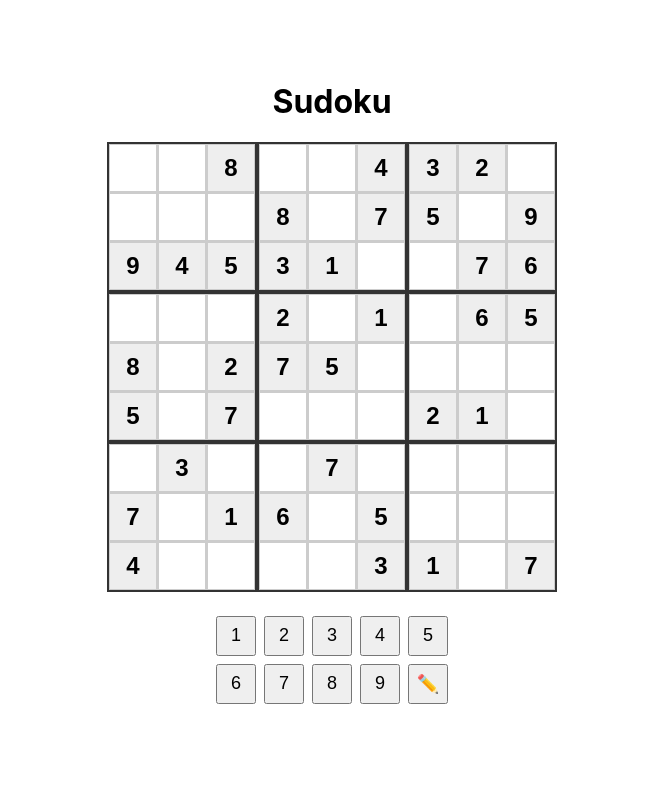
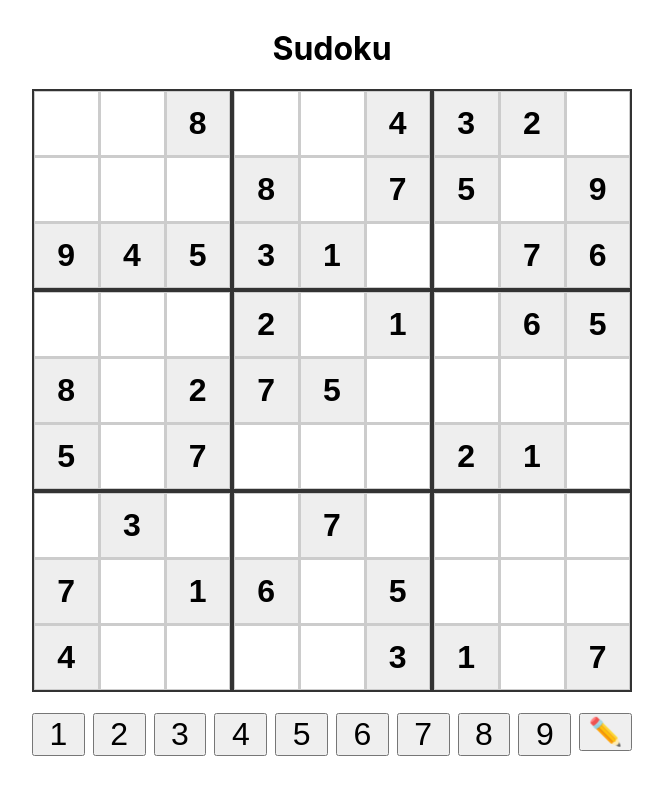
Before and after one commit to SuezD/sudoku, a React (Create React App) app: page / in a window 1280 px wide. Shown: the top 794 px of the page, without its empty margins (308-971 px from the left). Built offline with nearby package versions, Linux system fonts and the light colour scheme.

Commit message:
Style change

```diff
--- a/src/App.tsx
+++ b/src/App.tsx
@@ -103,7 +103,7 @@ function App() {
         selectedValue={selectedValue}
         selectedCell={selectedCell}
       />
-      <div style={{ marginTop: 24 }}>
+      <div style={{ marginTop: 24, width: '100%', maxWidth: 600 }}>
         <NumberPad onNumberClick={handleNumberClick} onPencilClick={() => setPencilMode(!pencilMode)} pencilMode={pencilMode} />
       </div>
       <div style={{ minHeight: 24, marginTop: 12, color: valid ? 'green' : 'red', fontWeight: 'bold', display: 'flex', alignItems: 'center', justifyContent: 'center' }}>
--- a/src/components/Cell.tsx
+++ b/src/components/Cell.tsx
@@ -61,8 +61,9 @@ const Cell: React.FC<CellProps> = ({ value, row, col, onChange, onSelect, select
   return (
     <div
       style={{
-        width: '2em',
-        height: '2em',
+        width: '100%',
+        height: '100%',
+        aspectRatio: '1 / 1',
         display: 'flex',
         alignItems: 'center',
         justifyContent: 'center',
@@ -74,7 +75,7 @@ const Cell: React.FC<CellProps> = ({ value, row, col, onChange, onSelect, select
           : readOnly
           ? '#eee'
           : '#fff',
-        fontSize: '1.5em',
+        fontSize: '2em',
         position: 'relative',
         boxSizing: 'border-box',
       }}
--- a/src/components/GameBoard.tsx
+++ b/src/components/GameBoard.tsx
@@ -31,8 +31,8 @@ const GameBoard: React.FC<GameBoardProps> = ({ board, onChange, onCellSelect, se
   }
 
   return (
-    <div style={{ display: 'flex', flexDirection: 'column', alignItems: 'center' }}>
-      <div style={{ display: 'grid', gridTemplateColumns: 'repeat(3, auto)' }}>
+    <div style={{ width: '100%', maxWidth: 600, aspectRatio: '1 / 1', display: 'flex', flexDirection: 'column', alignItems: 'center' }}>
+      <div style={{ display: 'grid', gridTemplateColumns: 'repeat(3, 1fr)', width: '100%', height: '100%' }}>
         {subgrids}
       </div>
     </div>
--- a/src/components/NumberPad.tsx
+++ b/src/components/NumberPad.tsx
@@ -10,15 +10,15 @@ const numbers = [1, 2, 3, 4, 5, 6, 7, 8, 9];
 
 
 const NumberPad: React.FC<NumberPadProps> = ({ onNumberClick, onPencilClick, pencilMode }) => (
-  <div style={{ display: "grid", gridTemplateColumns: "repeat(5, 40px)", gap: "8px" }}>
+  <div style={{ display: "flex", justifyContent: "space-between", width: '100%', gap: '0.5rem' }}>
     {numbers.map((num) => (
       <button
         key={num}
         onClick={() => onNumberClick(num)}
         style={{
-          width: 40,
-          height: 40,
-          fontSize: 18,
+          flex: 1,
+          height: '100%',
+          fontSize: '2em',
           cursor: "pointer",
         }}
         aria-label={`Number ${num}`}
@@ -29,9 +29,12 @@ const NumberPad: React.FC<NumberPadProps> = ({ onNumberClick, onPencilClick, pen
     <button
       onClick={onPencilClick}
       style={{
-        width: 40,
-        height: 40,
-        fontSize: 18,
+        flex: 1,
+        height: '100%',
+        fontSize: '1.7em',
+        display: 'flex',
+        alignItems: 'center',
+        justifyContent: 'center',
         cursor: "pointer",
         background: pencilMode ? '#cce6ff' : '',
         border: pencilMode ? '2px solid #3399ff' : '',
--- a/src/components/SubGrid.tsx
+++ b/src/components/SubGrid.tsx
@@ -20,6 +20,9 @@ function Subgrid({ data, sgRow, sgCol, onChange, onCellSelect, selectedValue, se
         borderSpacing: 0,
         border: '2px solid #333',
         background: '#f9f9f9',
+        width: '100%',
+        height: '100%',
+        tableLayout: 'fixed',
       }}
     >
       <tbody>
```
